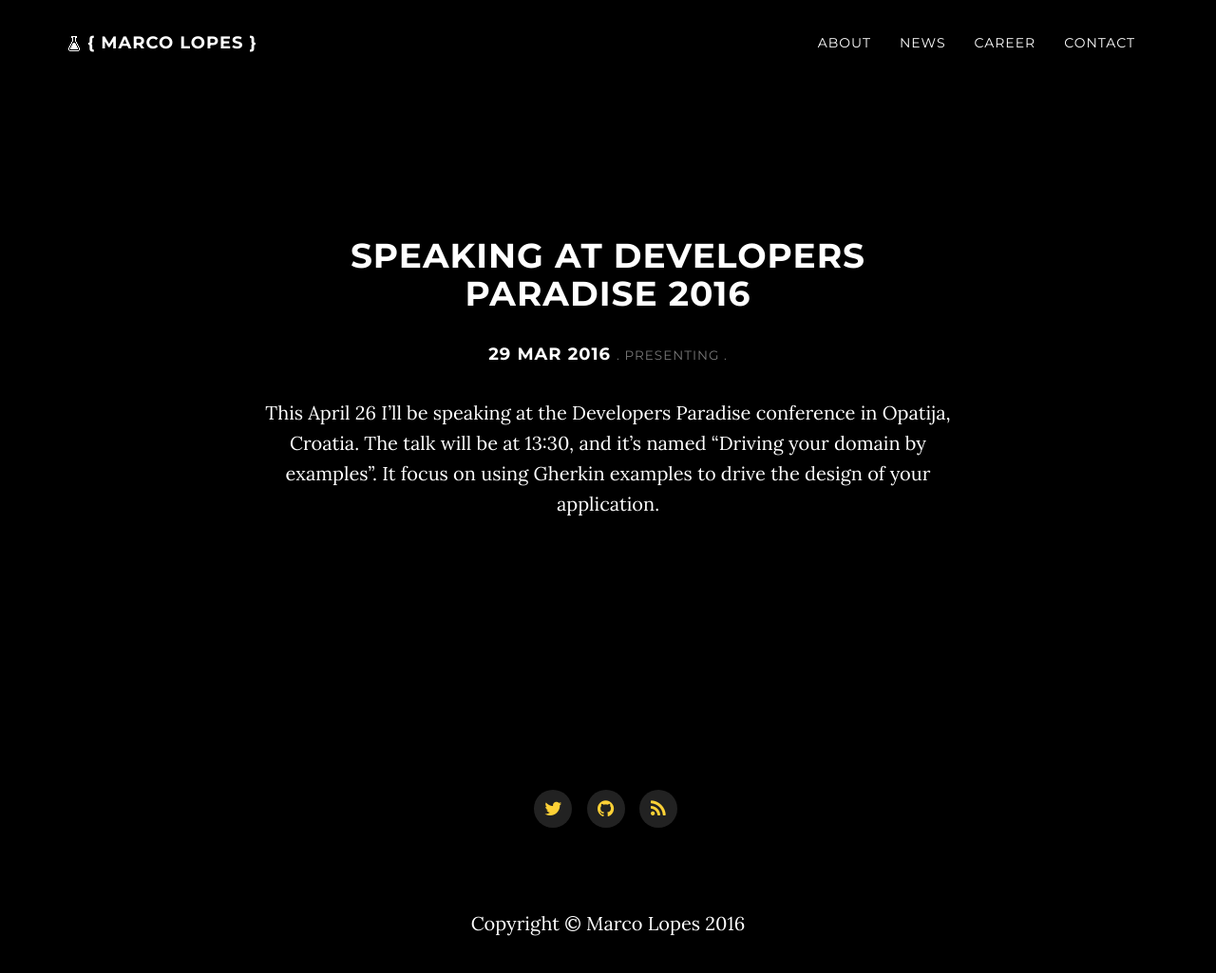
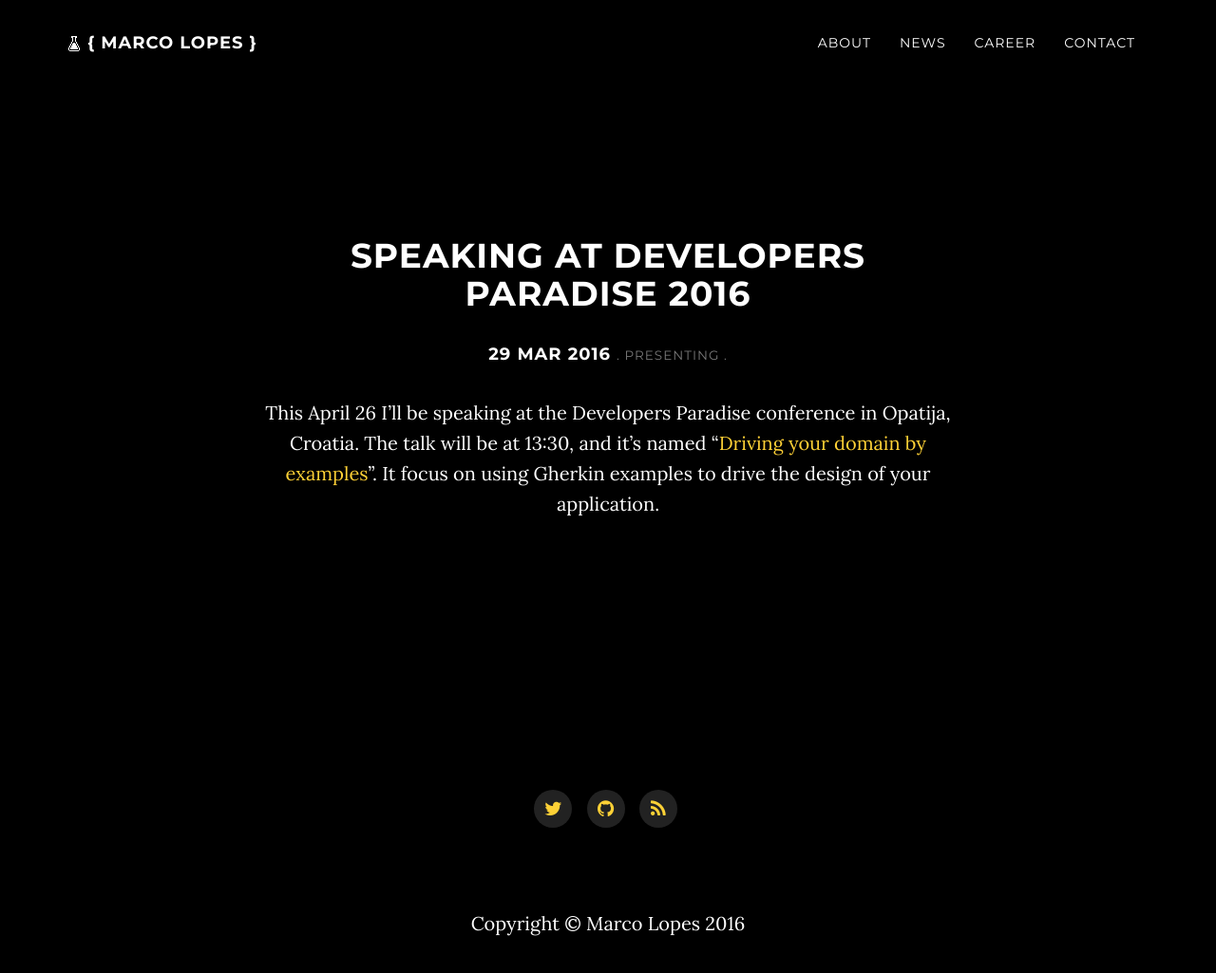
Before and after one commit to mlopes/mlopes.github.io, a Jekyll site: the page built from _posts/2016-03-29-speaking-at-developers-paradise-2016.md, in a window 1280 px wide and 1231 px high. Shown: the top 1025 px of the window at 95% size. Built offline with Jekyll 4.4.1, drawn with Linux system fonts in a browser that asks for light colours; nearby versions of some CDN libraries; part of the change alters nothing that is shown.

```diff
--- a/_posts/2016-03-29-speaking-at-developers-paradise-2016.md
+++ b/_posts/2016-03-29-speaking-at-developers-paradise-2016.md
@@ -4,4 +4,4 @@ title:  "Speaking at Developers Paradise 2016"
 date:   2016-03-29 20:00:00
 category: Presenting
 ---
-This April 26 I'll be speaking at the Developers Paradise conference in Opatija, Croatia. The talk will be at 13:30, and it's named "Driving your domain by examples". It focus on using Gherkin examples to drive the design of your application.
+This April 26 I'll be speaking at the Developers Paradise conference in Opatija, Croatia. The talk will be at 13:30, and it's named "[Driving your domain by examples](http://www.developers-paradise.com/speaker/marco-lopes/)". It focus on using Gherkin examples to drive the design of your application.
```
